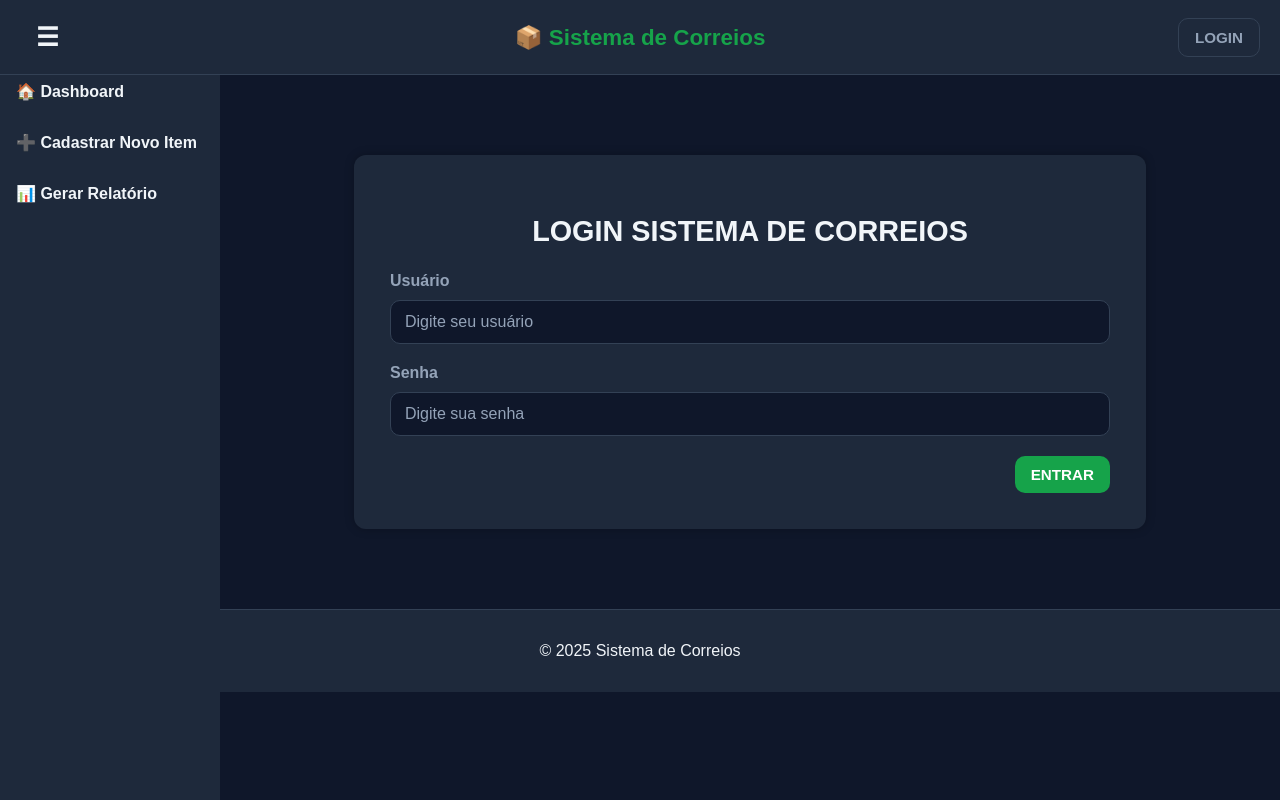
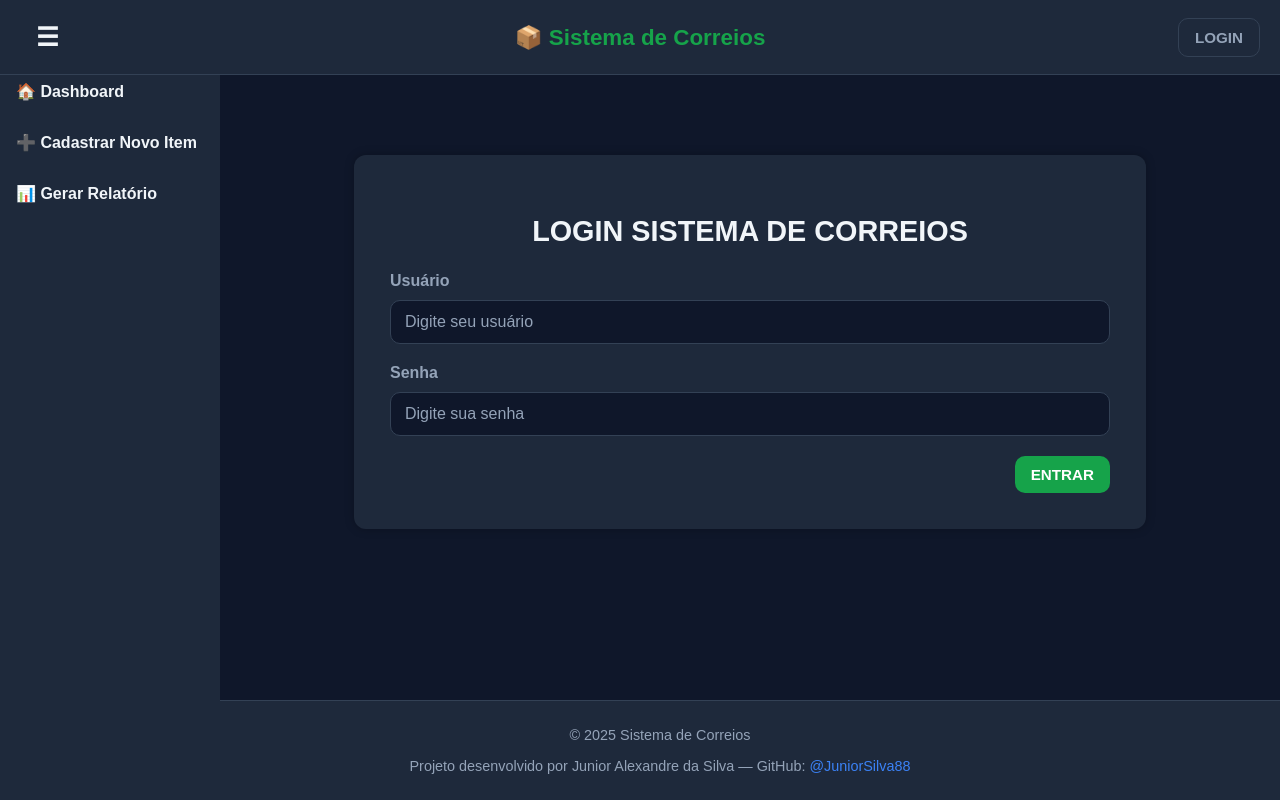
Before and after one commit to JuniorSilva88/sistema-correios, a Flask app: page /login in a window 1280 px wide. Run offline with Flask 3, Linux system fonts and the light colour scheme.

Commit message:
templates/base.html templates/movimentacoes_item.html static/style.css
"Ajustes visuais:
- Footer fixo na parte inferior com crédito 'Projeto desenvolvido por Junior Alexandre da Silva — GitHub: @JuniorSilva88'
- Mensagem 'Nenhuma movimentação registrada' agora ocupa toda a largura da tabela (

```diff
--- a/static/style.css
+++ b/static/style.css
@@ -42,11 +42,26 @@ header {
   z-index: 2000; /* acima da sidebar */
 }
 footer {
+  position: fixed;
+  bottom: 0;
+  left: 0;
+  width: 100%;
   background-color: var(--panel);
-  padding: 16px;
+  color: var(--muted);
+  text-align: center;
+  padding: 12px 20px;
+  font-size: 0.9rem;
   border-top: 1px solid var(--border);
-  text-align: center;
+  z-index: 999;
 }
+footer a {
+  color: var(--info);
+  text-decoration: none;
+}
+footer a:hover {
+  text-decoration: underline;
+}
+
 
 /* Botão ☰ à esquerda */
 .menu-toggle {
--- a/templates/base.html
+++ b/templates/base.html
@@ -67,6 +67,8 @@
 
     <footer>
       <p>&copy; 2025 Sistema de Correios</p>
+      <p>Projeto desenvolvido por Junior Alexandre da Silva — GitHub: <a href="https://github.com/JuniorSilva88" target="_blank">@JuniorSilva88</a></p>
     </footer>
+
   </body>
 </html>
```
Also changed, not shown: templates/movements.html (+8 -1 lines).
